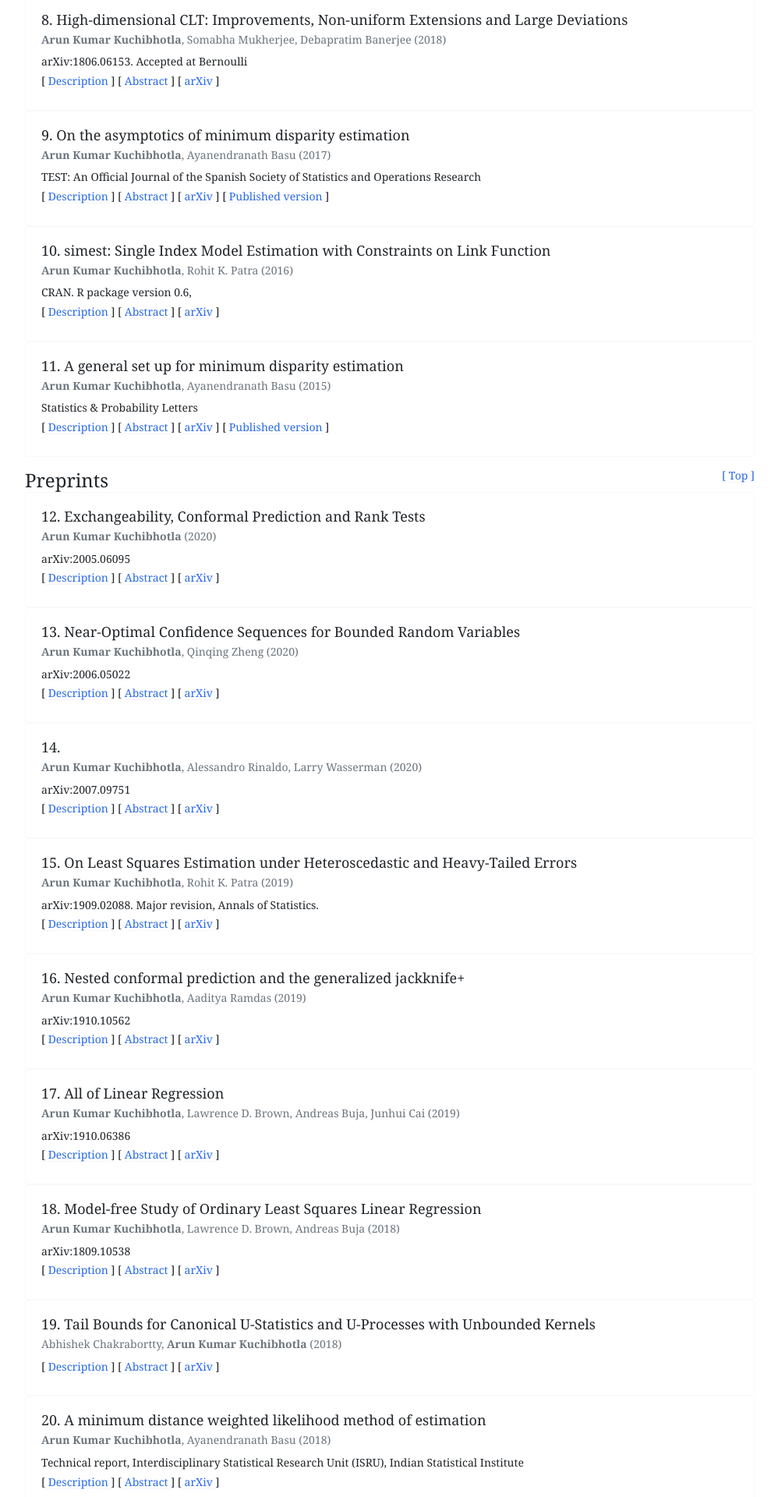
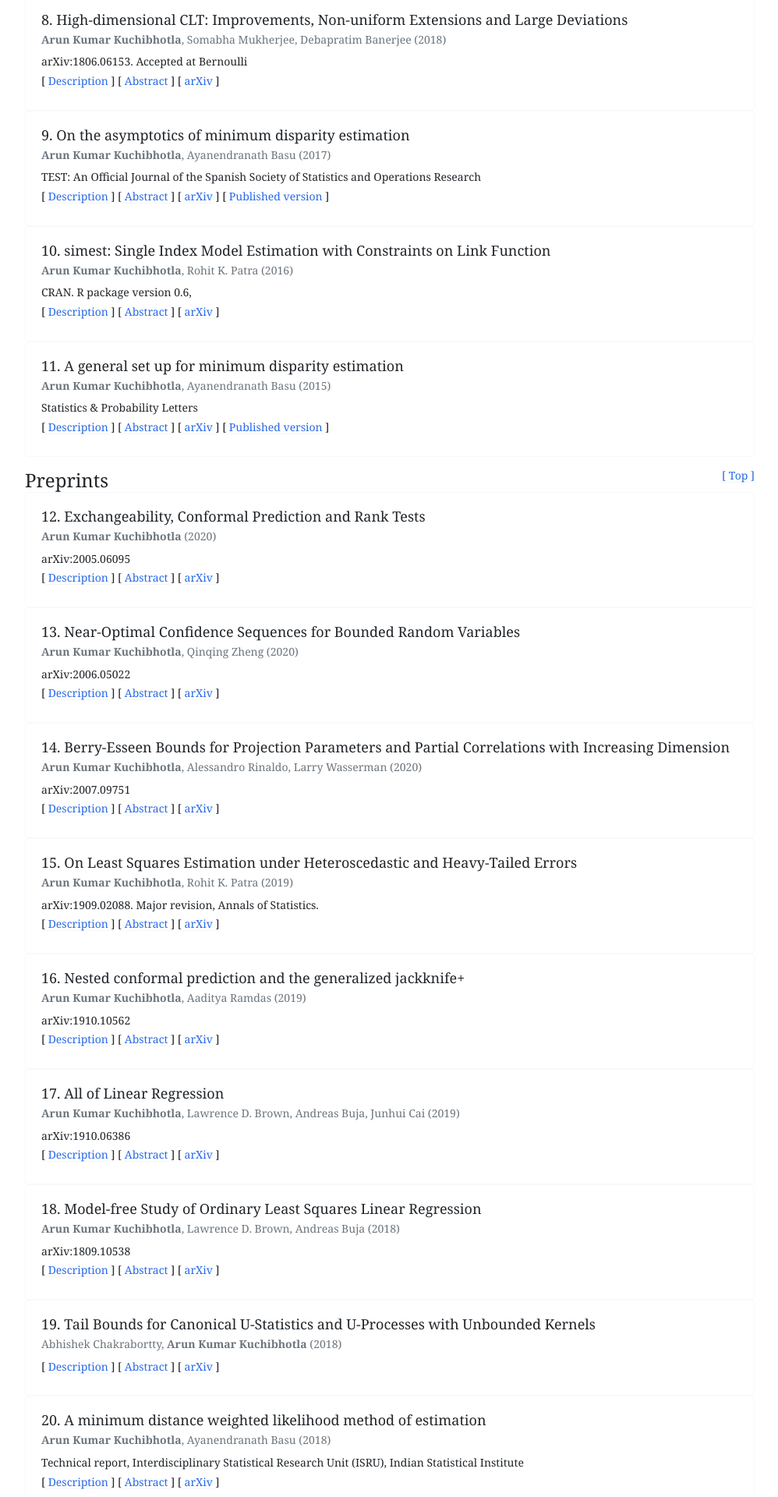
Before and after one commit to Arun-Kuchibhotla/Arun-Kuchibhotla.github.io, a Jekyll site: the page built from docs/research.md, in a window 1280 px wide. Shown: the part 1302-3222 px from the top of the page at 78% size, without its empty margins (240-1238 px from the left). Built offline with Jekyll 4.4.1, drawn with Linux system fonts in a browser that asks for light colours; nearby versions of some CDN libraries.

Commit message:
Update publications.json

```diff
--- a/_data/publications.json
+++ b/_data/publications.json
@@ -3,7 +3,7 @@
 		"type": "Preprint",
 		"work_type": "Preprint",
 		"id": 32,
-		"title": "",
+		"title": "Berry-Esseen Bounds for Projection Parameters and Partial Correlations with Increasing Dimension",
 		"year": 2020,
 		"authors":[
 			{
@@ -32,6 +32,7 @@
 		"volume": "",
 		"citation_url": "https://arxiv.org/abs/2007.09751",
 		"cites_url": "https://arxiv.org/abs/2007.09751",
+		"abstract": "The linear regression model can be used even when the true regression function is not linear. The resulting estimated linear function is the best linear approximation to the regression function and the vector β of the coefficients of this linear approximation are the projection parameter. We provide finite sample bounds on the Normal approximation to the law of the least squares estimator of the projection parameters normalized by the sandwich-based standard error. Our results hold in the increasing dimension setting and under minimal assumptions on the distribution of the response variable. Furthermore, we construct confidence sets for β in the form of hyper-rectangles and establish rates on their coverage accuracy. We provide analogous results for partial correlations among the entries of sub-Gaussian vectors.",
 		"description": "The paper provides sharp requirements on the dimension with respect to the sample size for valid confidence intervals for ordinary least squares estimator and partial correlations. We derive these based on Berry-Esseen bounds and proving finite-sample bounds for multiplier bootstrap."
 	},
 	{
@@ -61,6 +62,7 @@
 		"volume": "",
 		"citation_url": "https://arxiv.org/abs/2006.05022",
 		"cites_url": "https://arxiv.org/abs/2006.05022",
+		"abstract": "Many inference problems, such as sequential decision problems like A/B testing, adaptive sampling schemes like bandit selection, are often online in nature. The fundamental problem for online inference is to provide a sequence of confidence intervals that are valid uniformly over the growing-into-infinity sample sizes. To address this question, we provide a near-optimal confidence sequence for bounded random variables by utilizing Bentkus' concentration results. We show that it improves on the existing approaches that use the Cram{é}r-Chernoff technique such as the Hoeffding, Bernstein, and Bennett inequalities. The resulting confidence sequence is confirmed to be favorable in both synthetic coverage problems and an application to adaptive stopping algorithms.",
 		"description": "The paper provides confidence sequences, i.e., a sequence of confidence intervals that are valid simultaneously over all the sample sizes. This allows sequential/adaptive sampling schemes. The confidence intervals are finite sample valid under boundedness assumptions and are based on near-optimal concentration inequalities of Bentkus (2002, 2004)."
 	},
 	{
@@ -87,6 +89,7 @@
 		"volume": "",
 		"citation_url": "https://arxiv.org/abs/2005.06095",
 		"cites_url": "https://arxiv.org/abs/2005.06095",
+		"abstract": "Conformal prediction has been a very popular method of distribution-free predictive inference in recent years in machine learning and statistics. The main reason for its popularity comes from the fact that it works as a wrapper around any prediction algorithm such as neural networks or random forests. Exchangeability is at the core of the validity of conformal prediction. The concept of exchangeability is also at the core of rank tests widely known in nonparametric statistics. In this paper, we review the concept of exchangeability and discuss its implications for rank tests and conformal prediction. Although written as an exposition, the main message of the paper is to show that similar to conformal prediction, rank tests can also be used as a wrapper around any dimension reduction algorithm.",
 		"description": "The paper explores the concept of exchangeability and shows how some of its basic implications fuel the topics of conformal prediction as well as non-parametric rank tests."
 	},
 	{
```
